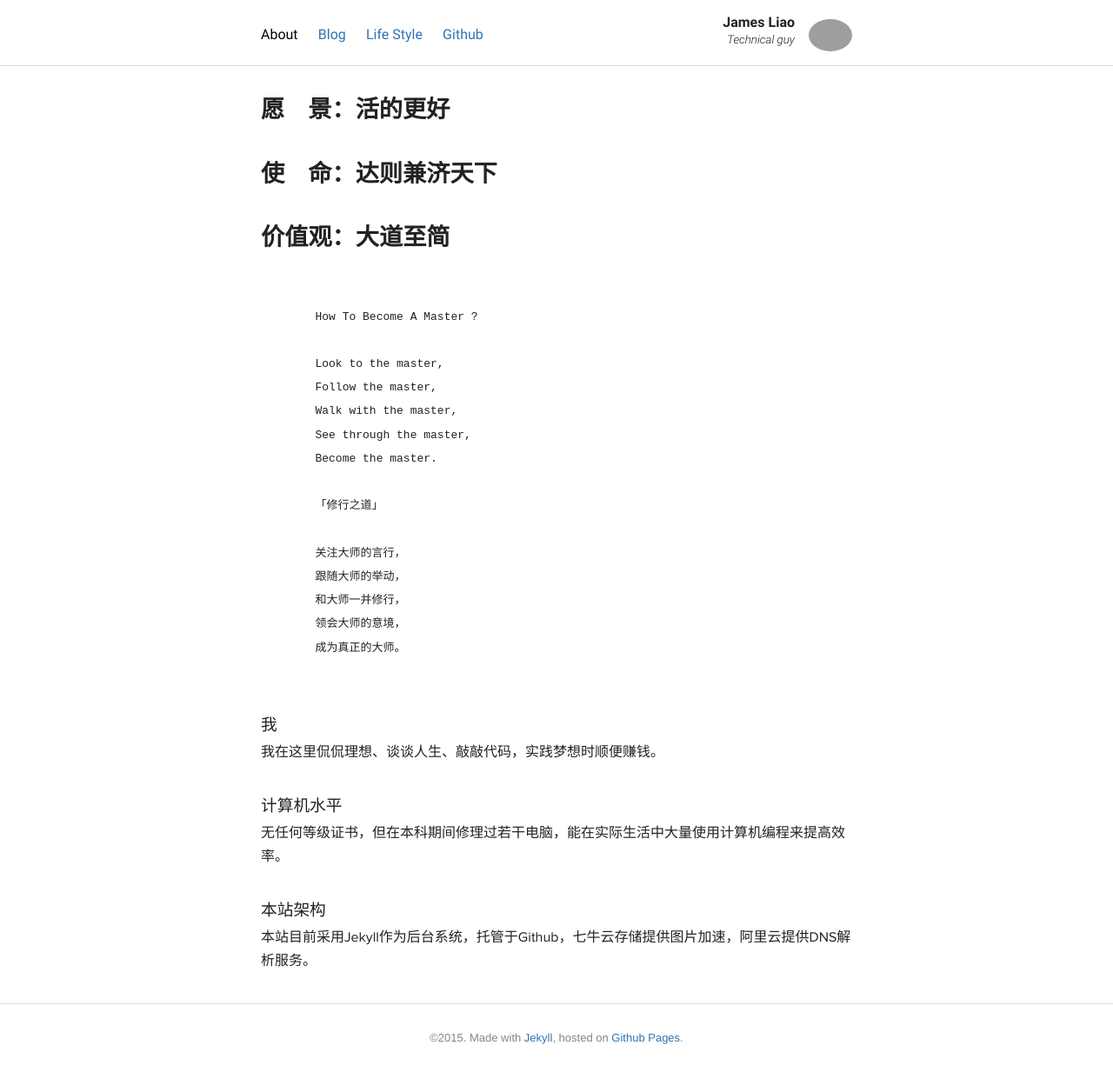
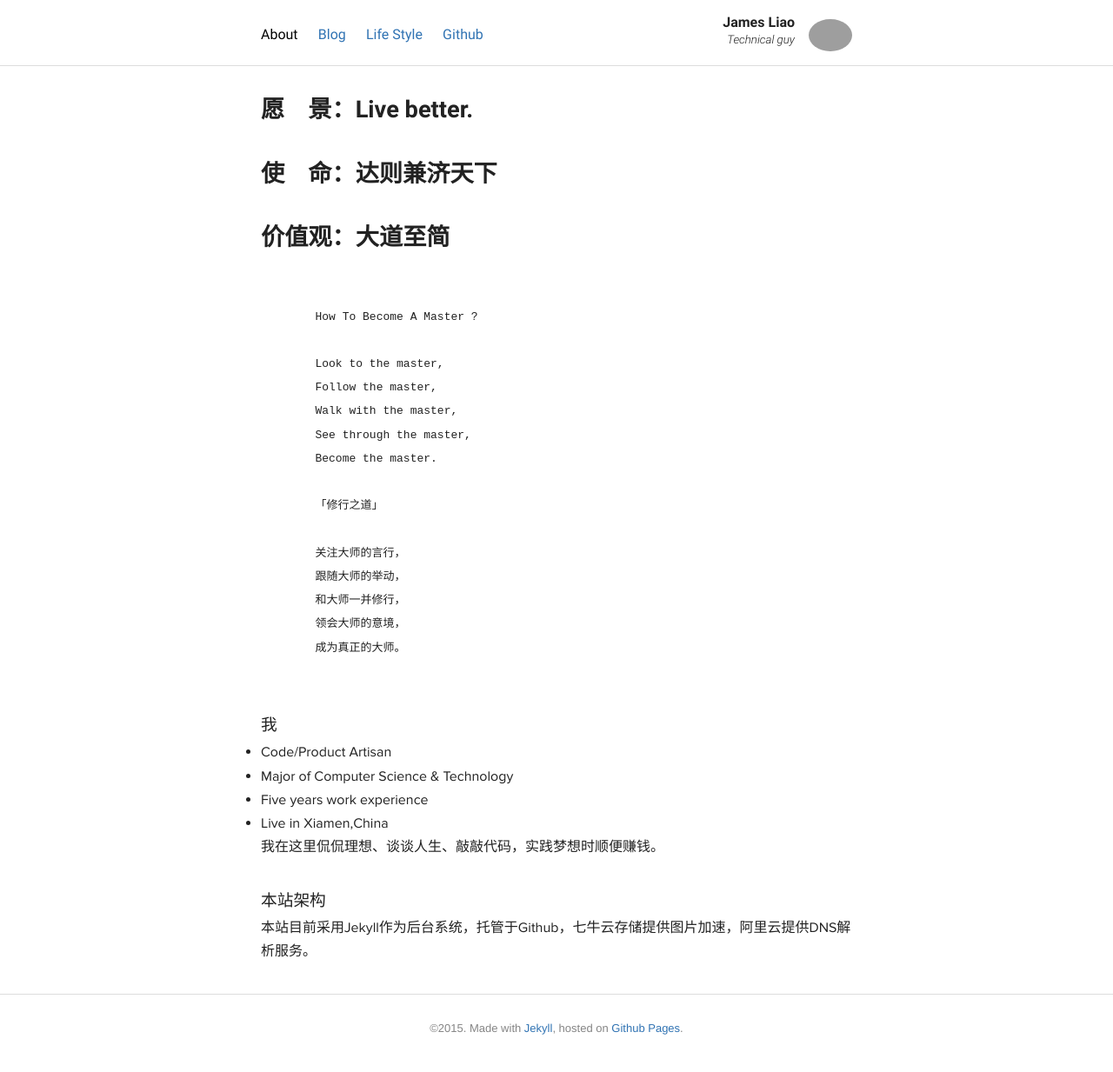
Before and after one commit to vivlong/vivlong.github.io, a Jekyll site: the page built from index.html, in a window 1280 px wide. Shown: the whole page at 87% size. Built offline with Jekyll 4.4.1, drawn with Linux system fonts in a browser that asks for light colours; grey boxes are pictures that could not be loaded.

Commit message:
Update index.html about me

```diff
--- a/index.html
+++ b/index.html
@@ -5,7 +5,7 @@ title: 廖小正
 ---
 <section class="about-me inner typo">
 	<h1>
-		<p>愿&nbsp;&nbsp;&nbsp;&nbsp;景：活的更好&nbsp;&nbsp;&nbsp;&nbsp;&nbsp;&nbsp;&nbsp;&nbsp;</p>
+		<p>愿&nbsp;&nbsp;&nbsp;&nbsp;景：Live better.&nbsp;&nbsp;&nbsp;&nbsp;&nbsp;&nbsp;&nbsp;&nbsp;</p>
 		<p>使&nbsp;&nbsp;&nbsp;&nbsp;命：达则兼济天下</p>
 		<p>价值观：大道至简&nbsp;&nbsp;&nbsp;&nbsp;&nbsp;&nbsp;&nbsp;&nbsp;</p>
 	</h1>
@@ -28,9 +28,13 @@ title: 廖小正
 	成为真正的大师。
 	</pre>
 	<h3>我</h3>
+	<ul>
+		<li>Code/Product Artisan</li>
+		<li>Major of Computer Science & Technology</li>
+		<li>Five years work experience</li>
+		<li>Live in Xiamen,China</li>
+	<ul>
 	我在这里侃侃理想、谈谈人生、敲敲代码，实践梦想时顺便赚钱。<br/>
-	<h3>计算机水平</h3>
-	无任何等级证书，但在本科期间修理过若干电脑，能在实际生活中大量使用计算机编程来提高效率。
 	<h3>本站架构</h3>
 	本站目前采用Jekyll作为后台系统，托管于Github，七牛云存储提供图片加速，阿里云提供DNS解析服务。<br/>
 </section>
```
